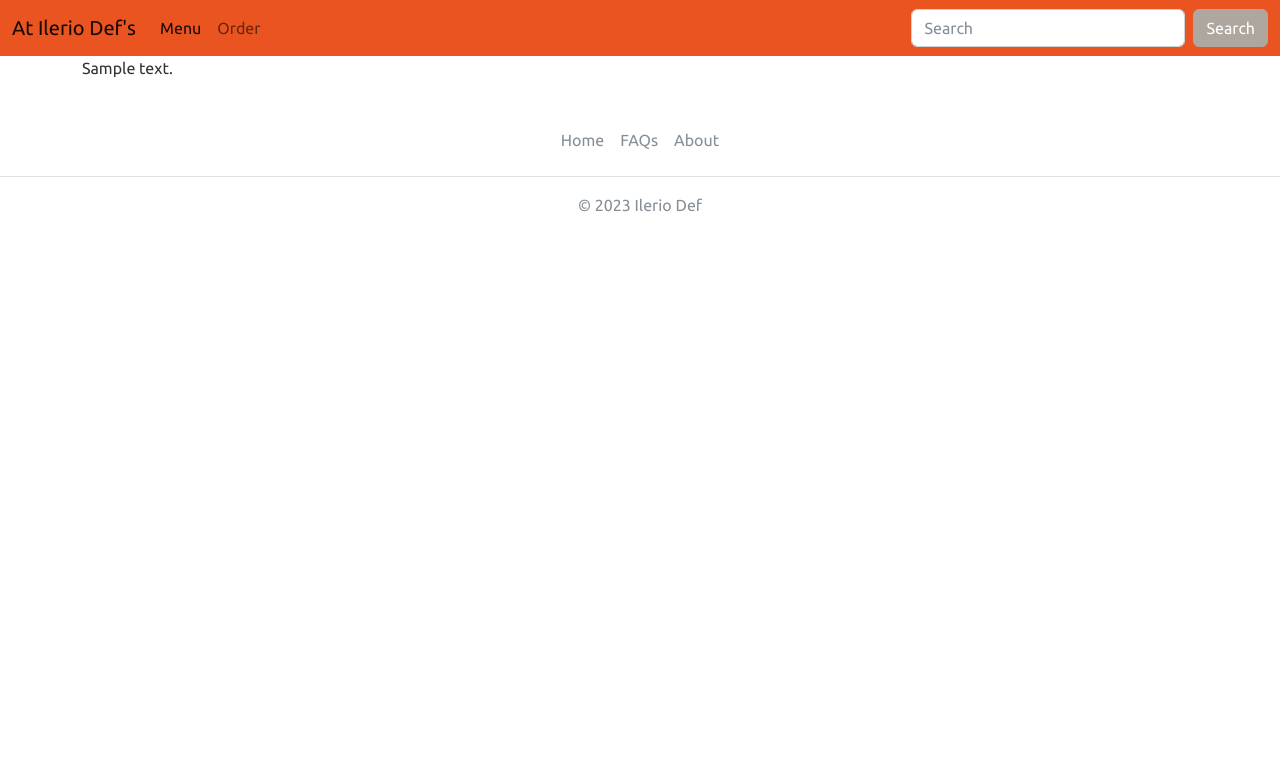
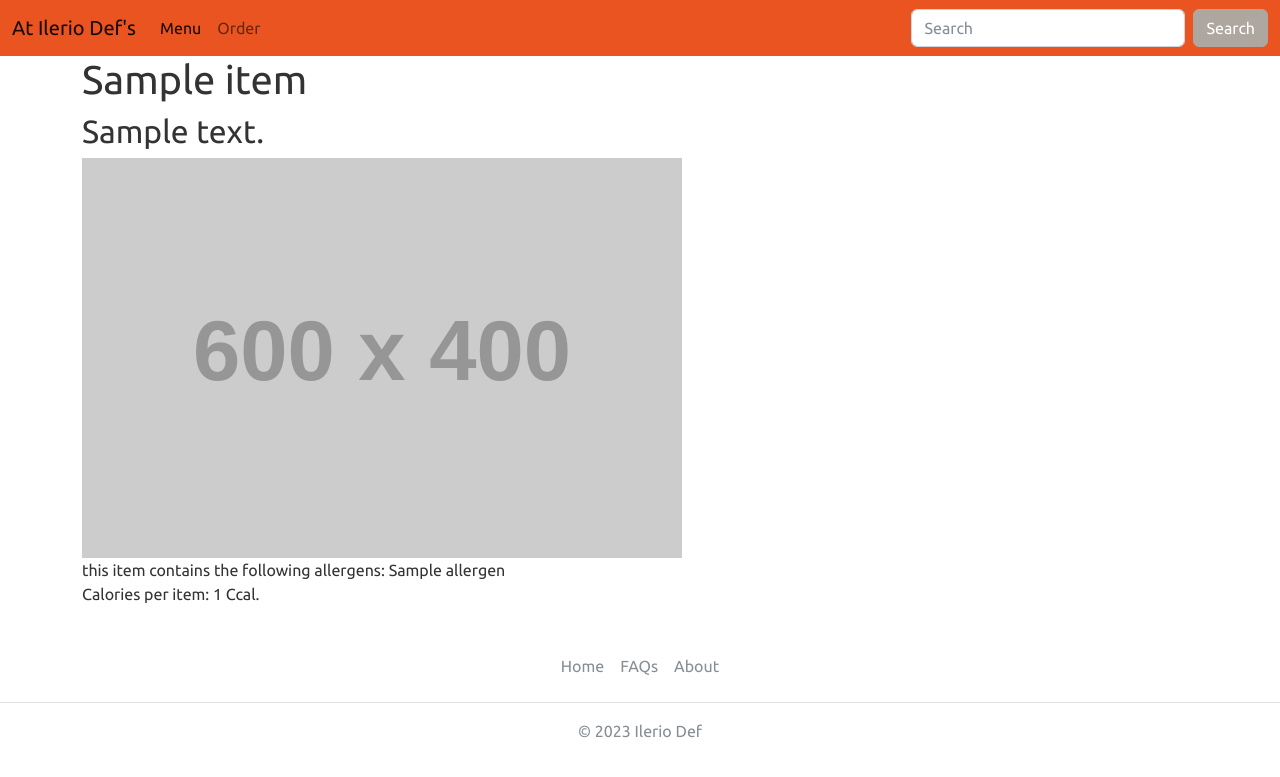
Before and after one commit to IlerioDef/restaurant_menu, a Django app: page /menu/item/1 in a window 1280 px wide. Shown: the top 777 px of the page. Run offline with Django 5.2, Linux system fonts and the light colour scheme; tables that the repository leaves empty hold one stand-in row (values such as "Sample post"); grey boxes labelled with a size stand in for pictures from a placeholder-image service; some libraries are stand-ins or nearby versions.

Commit message:
Added detailed view

```diff
--- a/core/templates/core/base.html
+++ b/core/templates/core/base.html
@@ -22,7 +22,7 @@
         <div class="collapse navbar-collapse" id="navbarColor01">
             <ul class="navbar-nav me-auto">
                 <li class="nav-item">
-                    <a class="nav-link active" href="#">Menu
+                    <a class="nav-link active" href="{% url "menu:all" %}">Menu
                     <span class="visually-hidden">(current)</span>
                     </a>
                 </li>
--- a/menu/models.py
+++ b/menu/models.py
@@ -1,3 +1,4 @@
+import django.db.models
 from django.db import models
 
 
@@ -35,3 +36,11 @@ class Item(models.Model):
 
     class Meta:
         ordering = ['category']
+
+    def get_allergens(self):
+        allergens = Allergen.objects.filter(item__id = self.id)
+        print(allergens)
+        if allergens:
+            return allergens
+
+        return None
--- a/menu/templates/menu/item_detail.html
+++ b/menu/templates/menu/item_detail.html
@@ -4,7 +4,11 @@
 
 {% block content %}
 
-<div class="">
-    {{ item.description }}
-</div>
+<h1>{{ item.name }}</h1>
+<h2>{{ item.description }}</h2>
+<div class=""><img src="https://placehold.co/600x400"></div>
+{% if item.get_allergens %}
+    <div class="">this item contains the following allergens: {{ item.get_allergens | join:"," }}</div>
+    <div class="">Calories per item: {{ item.calories }} Ccal.</div>
+{% endif %}
 {% endblock %}
--- a/menu/templates/menu/item_list.html
+++ b/menu/templates/menu/item_list.html
@@ -11,7 +11,9 @@
     <div class="card border-secondary mb-3" style="max-width: 20rem;">
       <div class="card-header">{{ item.category }}</div>
       <div class="card-body">
-        <h4 class="card-title">{{ item.name }}</h4>
+        <h4 class="card-title">
+        <a class ="link-opacity-50-hover icon-link" href="{% url "menu:item" pk=item.id %}">{{ item.name }}</a>
+        </h4>
         <p class="card-text">{{ item.description }}.</p>
       </div>
         <div class="card-footer">
```
Also changed, not shown: README.md, milestones/media/ui_milestone3_2.png (added).
